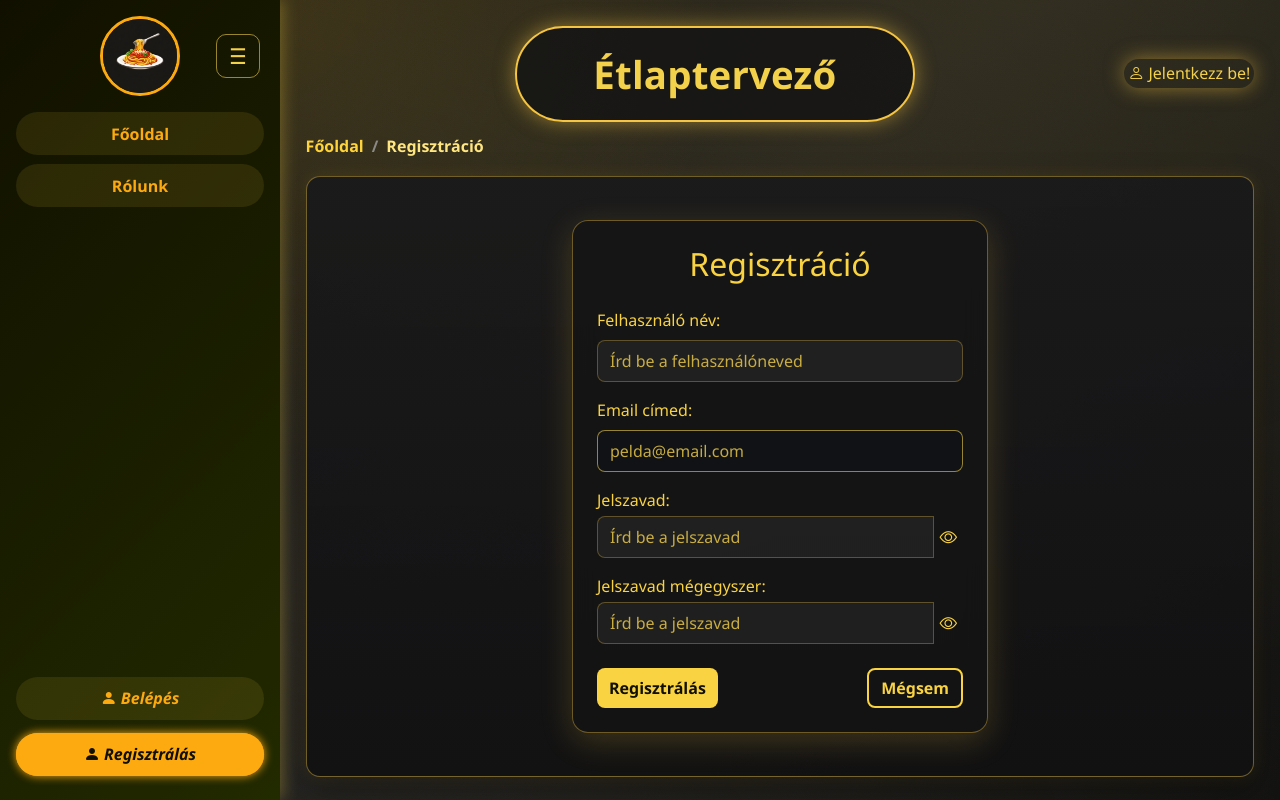
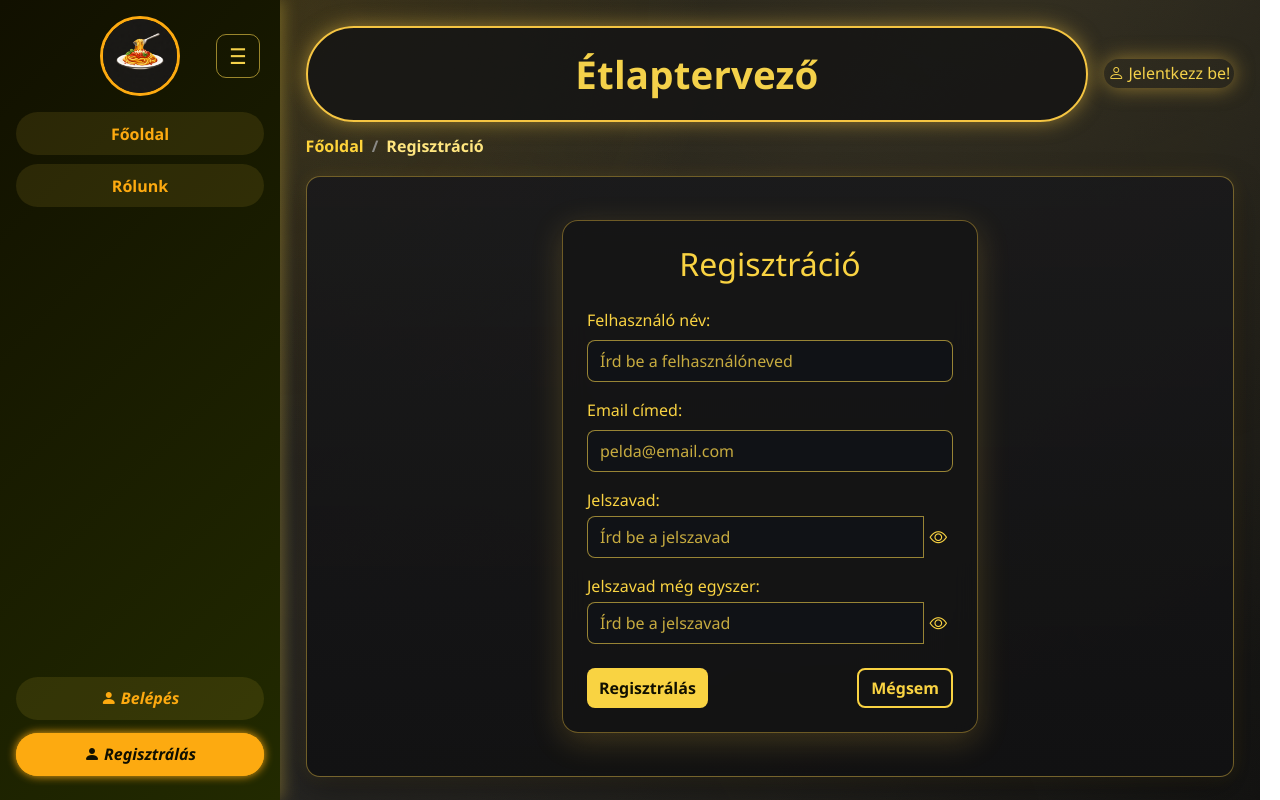
Before and after one commit to ngyptrk/etlaptervezo, a Vue app in the folder client/: page /registration in a window 1280 px wide. Built offline with nearby package versions, Linux system fonts and the light colour scheme.

Commit message:
javitott verzio

```diff
--- a/client/src/App.vue
+++ b/client/src/App.vue
@@ -1,8 +1,8 @@
 <template>
-  <div class="app-container">
+  <div class="app-shell">
     <div v-if="isLoading" class="global-loading-overlay">
       <div class="global-loading-modal">
-        <img src="@/pictures/logo.png" alt="Étlaptervező" class="loading-logo" />
+        <img :src="logoUrl" alt="Étlaptervező" class="loading-logo" />
         <div class="spinner-border text-warning mb-3" role="status"></div>
         <div class="loading-title">Kérlek várj egy pillanatot...</div>
         <div class="loading-subtitle">Az oldal betöltése folyamatban van.</div>
@@ -20,11 +20,7 @@
       </button>
     </div>
 
-    <div
-      v-if="isSidebarOpen"
-      class="sidebar-backdrop"
-      @click="closeSidebar"
-    ></div>
+    <div v-if="isSidebarOpen" class="sidebar-backdrop" @click="closeSidebar"></div>
 
     <Menu
       class="sidebar"
@@ -35,9 +31,9 @@
     <div class="main-content">
       <Header />
       <Breadcrumb />
-      <section class="content-shell">
+      <main class="content-shell">
         <RouterView />
-      </section>
+      </main>
     </div>
 
     <ToastContanier />
@@ -51,6 +47,7 @@ import Menu from "./components/Layout/Menu.vue";
 import Header from "./components/Layout/Header.vue";
 import Breadcrumb from "./components/Layout/Breadcrumb.vue";
 import ToastContanier from "./components/Message/ToastContanier.vue";
+import logoUrl from "@/pictures/logo.png";
 
 export default {
   components: {
@@ -62,6 +59,7 @@ export default {
   data() {
     return {
       isSidebarOpen: false,
+      logoUrl,
     };
   },
   computed: {
@@ -79,19 +77,20 @@ export default {
 </script>
 
 <style scoped>
-.app-container {
-  display: flex;
+.app-shell {
+  display: grid;
+  grid-template-columns: clamp(220px, 22vw, 280px) minmax(0, 1fr);
   min-height: 100dvh;
   width: 100%;
   position: relative;
-  overflow-x: hidden;
+  overflow: clip;
   background:
     radial-gradient(circle at 20% 0%, rgba(255, 201, 41, 0.15), transparent 36%),
     linear-gradient(140deg, #0f0f10, #1a1a1c 45%, #111111 100%);
   color: #f4d14a;
 }
 
-.app-container::before {
+.app-shell::before {
   content: "";
   position: absolute;
   inset: -50%;
@@ -103,7 +102,7 @@ export default {
   z-index: 0;
 }
 
-.app-container > * {
+.app-shell > * {
   position: relative;
   z-index: 1;
 }
@@ -171,21 +170,19 @@ export default {
 }
 
 .sidebar {
-  width: clamp(200px, 22vw, 280px);
-  height: 100dvh;
+  width: 100%;
+  min-height: 100dvh;
   background: linear-gradient(135deg, #111000, #222a00);
   box-shadow: 3px 0 15px rgba(249, 211, 66, 0.3);
   padding: 1rem;
   overflow-y: auto;
   overscroll-behavior: contain;
-  flex-shrink: 0;
   min-width: 0;
   position: sticky;
   top: 0;
   align-self: flex-start;
   z-index: 2;
 }
-
 
 .mobile-bar {
   display: none;
@@ -196,15 +193,13 @@ export default {
 }
 
 .main-content {
-  flex: 1;
   min-width: 0;
   padding: clamp(0.8rem, 2vw, 2rem);
-  height: 100dvh;
   display: flex;
   flex-direction: column;
-  overflow-y: scroll;
+  min-height: 100dvh;
+  overflow: visible;
   overscroll-behavior: contain;
-  scrollbar-gutter: stable;
 }
 
 .content-shell {
@@ -217,12 +212,14 @@ export default {
     0 12px 32px rgba(0, 0, 0, 0.35),
     0 0 18px rgba(255, 209, 74, 0.12);
   overflow: visible;
+  min-height: 0;
 }
 
 @media (max-width: 768px) {
-  .app-container {
-    flex-direction: column;
+  .app-shell {
+    grid-template-columns: 1fr;
   }
+
   .mobile-bar {
     position: sticky;
     top: 0;
@@ -234,6 +231,7 @@ export default {
     background: linear-gradient(135deg, #111000, #222a00);
     box-shadow: 0 3px 12px rgba(249, 211, 66, 0.25);
   }
+
   .mobile-toggle {
     border: 1px solid rgba(244, 209, 74, 0.6);
     background: transparent;
@@ -244,6 +242,7 @@ export default {
     height: 44px;
     line-height: 1;
   }
+
   .sidebar {
     position: fixed;
     top: 0;
@@ -254,9 +253,11 @@ export default {
     transition: transform 0.2s ease;
     z-index: 4;
   }
+
   .sidebar.open {
     transform: translateX(0);
   }
+
   .sidebar-backdrop {
     display: block;
     position: fixed;
@@ -264,10 +265,12 @@ export default {
     background: rgba(0, 0, 0, 0.45);
     z-index: 3;
   }
+
   .main-content {
     padding: 1rem;
-    height: auto;
+    min-height: auto;
   }
+
   .content-shell {
     padding: 0.8rem;
   }
--- a/client/src/assets/main.css
+++ b/client/src/assets/main.css
@@ -1 +1 @@
-@import './my.css';
+@import "./my.css";
--- a/client/src/assets/my.css
+++ b/client/src/assets/my.css
@@ -11,14 +11,13 @@
   --color-danger: #cb2f2f;
   --color-success: #1e8a57;
   --color-info: #2f95bf;
-
   --my-border-space: 0px;
 }
 
 html,
 body,
 #app {
-  font-family: "Segoe UI", "Tahoma", "Arial", sans-serif;
+  font-family: "Segoe UI", Tahoma, Arial, sans-serif;
   text-rendering: optimizeLegibility;
   -webkit-font-smoothing: antialiased;
 }
@@ -43,9 +42,6 @@ body {
   overflow-y: auto;
   overflow-x: hidden;
   scrollbar-gutter: stable;
-}
-
-body {
   margin: 0;
   padding-right: 0;
   margin-right: 0;
@@ -54,11 +50,11 @@ body {
 body.modal-open {
   padding-right: 0;
   margin-right: 0;
-  overflow-y: scroll;
+  overflow: hidden;
 }
 
 #app,
-.app-container {
+.app-shell {
   width: 100%;
   max-width: 100%;
   overflow-x: hidden;
@@ -72,15 +68,24 @@ body.modal-open {
   height: 100vh;
 }
 
-/* Hide scrollbars globally but keep scrolling functional (all browsers) */
 * {
-  scrollbar-width: none; /* Firefox */
-  -ms-overflow-style: none; /* IE/old Edge */
+  scrollbar-width: thin;
+  scrollbar-color: rgba(244, 209, 74, 0.45) rgba(15, 16, 18, 0.55);
 }
 
 *::-webkit-scrollbar {
-  width: 0;
-  height: 0;
+  width: 10px;
+  height: 10px;
+}
+
+*::-webkit-scrollbar-track {
+  background: rgba(15, 16, 18, 0.55);
+}
+
+*::-webkit-scrollbar-thumb {
+  background: rgba(244, 209, 74, 0.45);
+  border-radius: 999px;
+  border: 2px solid rgba(15, 16, 18, 0.55);
 }
 
 img,
@@ -90,7 +95,6 @@ canvas {
   max-width: 100%;
   height: auto;
 }
-
 
 .my-container {
   max-width: 1200px;
@@ -146,6 +150,8 @@ label,
 
 input[type="search"],
 input[type="email"],
+.form-control,
+.form-select,
 .search-input,
 .plan-input {
   background: #101216 !important;
@@ -155,6 +161,8 @@ input[type="email"],
 
 input[type="search"]:focus,
 input[type="email"]:focus,
+.form-control:focus,
+.form-select:focus,
 .search-input:focus,
 .plan-input:focus {
   border-color: #f4d14a !important;
@@ -162,3 +170,10 @@ input[type="email"]:focus,
   background: #101216 !important;
   color: var(--color-text-main) !important;
 }
+
+.page-card {
+  border: 1px solid rgba(244, 209, 74, 0.32);
+  border-radius: 16px;
+  background: linear-gradient(180deg, rgba(20, 20, 22, 0.9), rgba(12, 12, 14, 0.95));
+  box-shadow: 0 12px 30px rgba(0, 0, 0, 0.35);
+}
--- a/client/src/components/Layout/Header.vue
+++ b/client/src/components/Layout/Header.vue
@@ -1,12 +1,9 @@
 <template>
-  <div class="d-flex align-items-center justify-content-between w-100">
-    <div></div>
-
+  <header class="header-shell">
     <h1 class="pill-dark text-center m-0">Étlaptervező</h1>
 
-    <div>
     <RouterLink v-if="isLoggedIn" class="pill-dark nav-link user-info" to="/userprofil">
-        Felhasználó: {{ userName }}<br>
+      Felhasználó: {{ userName }}<br />
       Szerepkör: {{ userNameWithRole }}
     </RouterLink>
 
@@ -14,8 +11,7 @@
       <i class="bi bi-person"></i>
       Jelentkezz be!
     </div>
-    </div>
-  </div>
+  </header>
 </template>
 
 <script>
@@ -30,6 +26,14 @@ export default {
 </script>
 
 <style>
+.header-shell {
+  display: grid;
+  grid-template-columns: minmax(0, 1fr) auto;
+  align-items: center;
+  gap: 1rem;
+  width: 100%;
+}
+
 .user-info {
   white-space: pre-line;
   color: #f5c542;
@@ -54,4 +58,10 @@ export default {
   transform: translateY(0);
 }
 
+@media (max-width: 768px) {
+  .header-shell {
+    grid-template-columns: 1fr;
+    justify-items: center;
+  }
+}
 </style>
--- a/client/src/components/User/UserRegistration.vue
+++ b/client/src/components/User/UserRegistration.vue
@@ -2,77 +2,67 @@
   <div class="d-flex justify-content-center align-items-center py-4">
     <div class="glass-card p-4">
       <h2 class="text-center mb-4">Regisztráció</h2>
-      <form
-        @submit.prevent="handleSubmit"
-        :class="{ 'was-validated': validated }"
-        novalidate
-      >
-        <!-- User név -->
+      <form @submit.prevent="handleSubmit" :class="{ 'was-validated': validated }" novalidate>
         <div class="mb-3">
           <label for="userName" class="form-label yellow-label">Felhasználó név:</label>
           <input
+            id="userName"
+            v-model="userName"
             type="text"
             class="form-control glass-input"
             :class="{ 'is-invalid': shouldShowError('name') }"
-            id="userName"
-            v-model="userName"
-            @input="clearError('name')"
             placeholder="Írd be a felhasználóneved"
             minlength="2"
             required
+            @input="clearError('name')"
           />
           <div v-if="nameErrorMessage" class="invalid-feedback d-block">
             {{ nameErrorMessage }}
           </div>
         </div>
-        <!-- Email -->
+
         <div class="mb-3">
           <label for="email" class="form-label yellow-label">Email címed:</label>
           <input
+            id="email"
+            v-model="email"
             type="email"
             class="form-control glass-input"
             :class="{ 'is-invalid': shouldShowError('email') }"
-            id="email"
-            v-model="email"
-            @input="clearError('email')"
             placeholder="pelda@email.com"
             required
+            @input="clearError('email')"
           />
           <div v-if="emailErrorMessage" class="invalid-feedback d-block">
             {{ emailErrorMessage }}
           </div>
         </div>
-        <!-- Password1 -->
+
         <PasswordField
+          ref="pass1Comp"
           class="mb-3"
-          ref="pass1Comp"
           v-model="password"
-          :label="'Jelszavad'"
-          :inputRef="'firstInput'"
-          :label-id="'password'"
-          :serverErrors="serverErrors"
-          :passwordErrorMessage="passwordErrorMessage"
-          :showError="shouldShowError('password')"
+          label="Jelszavad"
+          input-ref="firstInput"
+          label-id="password"
+          :server-errors="serverErrors"
+          :password-error-message="passwordErrorMessage"
+          :show-error="shouldShowError('password')"
         />
-        <!-- Password2 -->
+
         <PasswordField
           ref="pass2Comp"
           v-model="confirmPassword"
-          :label="'Jelszavad mégegyszer'"
-          :inputRef="'confirmInput'"
-          :label-id="'confirmPassword'"
-          :passwordErrorMessage="confirmPasswordErrorMessage"
-          :showError="shouldShowError('confirmPassword')"
+          label="Jelszavad még egyszer"
+          input-ref="confirmInput"
+          label-id="confirmPassword"
+          :password-error-message="confirmPasswordErrorMessage"
+          :show-error="shouldShowError('confirmPassword')"
         />
+
         <div class="d-flex justify-content-between mt-4">
-          <!-- Regisztrálás -->
           <button type="submit" class="btn btn-yellow">Regisztrálás</button>
-          <!-- Mégse -->
-          <button
-            type="button"
-            class="btn btn-outline-yellow"
-            @click="this.$router.push('/login')"
-          >
+          <button type="button" class="btn btn-outline-yellow" @click="this.$router.push('/login')">
             Mégsem
           </button>
         </div>
@@ -83,6 +73,7 @@
 
 <script>
 import PasswordField from "./PasswordField.vue";
+
 export default {
   name: "UserRegistration",
   components: {
@@ -106,7 +97,6 @@ export default {
       },
     };
   },
-
   watch: {
     userName() {
       this.touched.name = true;
@@ -123,51 +113,51 @@ export default {
       this.validatePasswords();
     },
   },
-
   computed: {
     nameErrorMessage() {
       if (this.serverErrors?.name?.length) return this.serverErrors.name[0];
       if (!this.touched.name && !this.validated) return "";
-      if (!this.userName) return "A nev megadasa kotelezo.";
-      if (this.userName.length < 2) return "A nev legalabb 2 karakter legyen.";
+      if (!this.userName) return "A név megadása kötelező.";
+      if (this.userName.length < 2) return "A név legalább 2 karakter legyen.";
       return "";
     },
     emailErrorMessage() {
       if (this.serverErrors?.email?.length) return this.serverErrors.email[0];
       if (!this.touched.email && !this.validated) return "";
-      if (!this.email) return "Az email cim megadasa kotelezo.";
+      if (!this.email) return "Az email cím megadása kötelező.";
       const isEmail = /^[^\s@]+@[^\s@]+\.[^\s@]+$/.test(this.email);
-      if (!isEmail) return "Az email cim formatuma nem megfelelo.";
+      if (!isEmail) return "Az email cím formátuma nem megfelelő.";
       return "";
     },
   },
-
   methods: {
     validatePasswords() {
       const comp2 = this.$refs.pass2Comp;
-      const input2 = comp2?.$refs[comp2.inputRef];
-
-      if (this.password !== this.confirmPassword) {
-        // Ha nem egyeznek, hibát állítunk be (ezzel invalid lesz)
-        input2.setCustomValidity("A jelszavak nem egyeznek!");
-        //Ez a hibaüzenetet jelenítjük meg
-        this.confirmPasswordErrorMessage = "A ket jelszo nem egyezik.";
-      } else {
-        // Ha egyeznek, töröljük a hibát (ezzel valid lesz)
-        input2.setCustomValidity("");
-        this.confirmPasswordErrorMessage = "";
-      }
+      const input2 = comp2?.$refs?.[comp2.inputRef];
 
       if (!this.password) {
-        this.passwordErrorMessage = "A jelszo megadasa kotelezo.";
+        this.passwordErrorMessage = "A jelszó megadása kötelező.";
       } else if (this.password.length < 3) {
-        this.passwordErrorMessage = "A jelszonak legalabb 3 karakternek kell lennie.";
+        this.passwordErrorMessage = "A jelszónak legalább 3 karakternek kell lennie.";
       } else {
         this.passwordErrorMessage = "";
       }
+
+      if (input2) {
+        if (this.password !== this.confirmPassword) {
+          input2.setCustomValidity("A jelszavak nem egyeznek.");
+          this.confirmPasswordErrorMessage = "A két jelszó nem egyezik.";
+        } else {
+          input2.setCustomValidity("");
+          this.confirmPasswordErrorMessage = "";
+        }
+      } else {
+        this.confirmPasswordErrorMessage =
+          this.password !== this.confirmPassword ? "A két jelszó nem egyezik." : "";
+      }
     },
     shouldShowError(field) {
-      return (this.touched[field] || this.validated) && this.getFieldError(field);
+      return Boolean((this.touched[field] || this.validated) && this.getFieldError(field));
     },
     getFieldError(field) {
       if (field === "name") return this.nameErrorMessage;
@@ -178,7 +168,6 @@ export default {
     },
     handleSubmit() {
       this.validatePasswords();
-      //Bekapcsolja a bootstrap hiba színező logikáját
       this.validated = true;
 
       const hasErrors = Boolean(
@@ -189,36 +178,26 @@ export default {
       );
 
       if (hasErrors) {
-        console.log("Hiba:");
-      } else {
-        console.log("Sikeres validáció!");
-        //user létrehozás
-        const data = {
+        return;
+      }
+
+      this.$emit("createUser", {
+        data: {
           name: this.userName,
           email: this.email,
           password: this.password,
           password_confirmation: this.confirmPassword,
-        };
-        this.$emit("createUser",
-        {
-          data: data,
-          done: (success) => {
-            if (success) {
-            }else{
-              console.log("Server oldali hiba, űrlap marad");
-            }
+        },
+        done: (success) => {
+          if (success) {
+            this.serverErrors = {};
           }
-        }
-      );
-
-      }
+        },
+      });
     },
-    //422-es hiba kezelés
-    // View hívja, ha 422-es hiba van
     setServerErrors(errors) {
       this.serverErrors = errors;
     },
-    //Mező (field) eltüntetése a serverErrors objektumból
     clearError(field) {
       if (this.serverErrors[field]) {
         delete this.serverErrors[field];
@@ -229,9 +208,8 @@ export default {
 </script>
 
 <style scoped>
-/* Glass kártya */
 .glass-card {
-  width: 26rem;
+  width: min(26rem, 100%);
   background: rgba(20, 20, 20, 0.7);
   border-radius: 1rem;
   backdrop-filter: blur(12px);
@@ -241,7 +219,6 @@ export default {
   color: #f9d342;
 }
 
-/* Üveg input */
 .glass-input {
   background: rgba(255, 255, 255, 0.05);
   border: 1px solid rgba(245, 197, 66, 0.3);
@@ -264,13 +241,11 @@ export default {
   color: #fff;
 }
 
-/* Label szín */
 .yellow-label {
   color: #f9d342;
   font-weight: 500;
 }
 
-/* Gombok */
 .btn-yellow {
   background-color: #f9d342;
   color: #111000;
@@ -279,6 +254,7 @@ export default {
   border: none;
   transition: 0.3s;
 }
+
 .btn-yellow:hover {
   background-color: #fff176;
 }
@@ -291,6 +267,7 @@ export default {
   border-radius: 0.5rem;
   transition: 0.3s;
 }
+
 .btn-outline-yellow:hover {
   background: rgba(249, 211, 66, 0.2);
   color: #fff;
```
Also changed, not shown: client/src/components/Layout/Menu.vue (+10 -36 lines), client/src/components/Modal/Modal.vue (+3 -16 lines), client/vitest.config.js (+17 -13 lines), 1 other file (tests, documents, lock files or other folders). Lines whose indentation alone changed are shown as unchanged.
